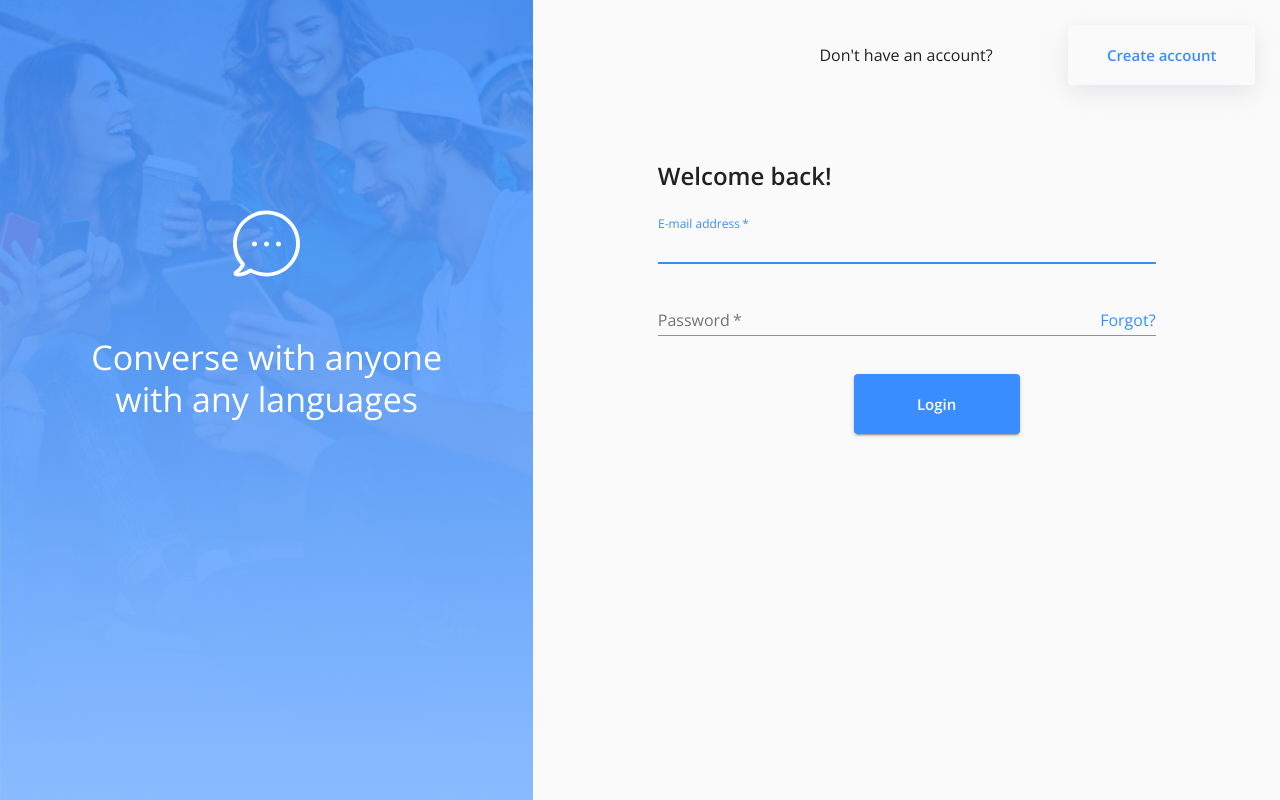
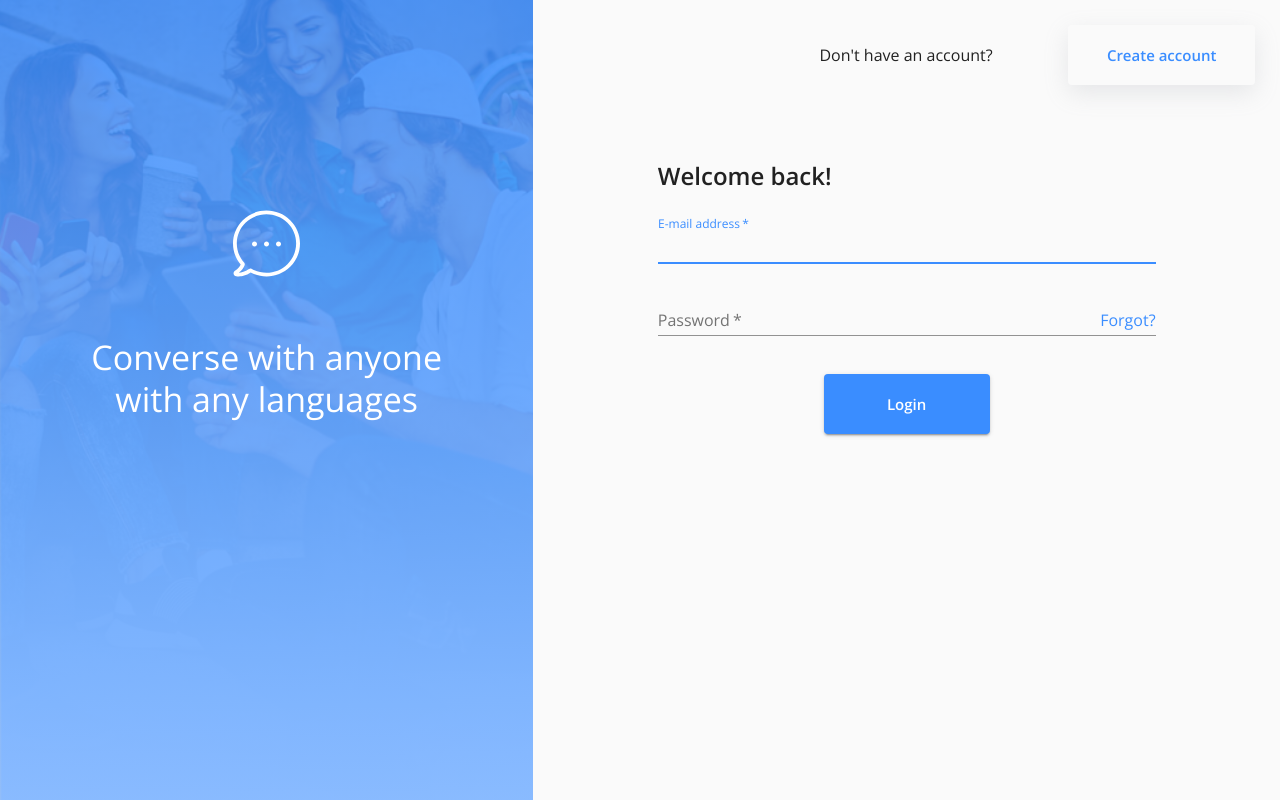
Before and after one commit to jmhubbard/messenger-starter, a React (Create React App) app in the folder client/: page /login in a window 1280 px wide. Shown: the top 800 px of the page. Built offline with nearby package versions, Linux system fonts and the light colour scheme; no server answers.

Commit message:
adjusts the button margins to be centered

```diff
--- a/client/src/Login.js
+++ b/client/src/Login.js
@@ -34,7 +34,7 @@ const useStyles = makeStyles((theme) => ({
   },
 
   buttonGrid: {
-    margin: "30px",
+    margin: "30px 0 0 0",
   },
   formHeader: {
     fontWeight: "600",
--- a/client/src/Signup.js
+++ b/client/src/Signup.js
@@ -31,7 +31,7 @@ const useStyles = makeStyles((theme) => ({
     height: "60px"
   },
   buttonGrid: {
-    margin: "30px",
+    margin: "30px 0 0 0",
   },
   formHeader: {
     fontWeight: "600",
```
